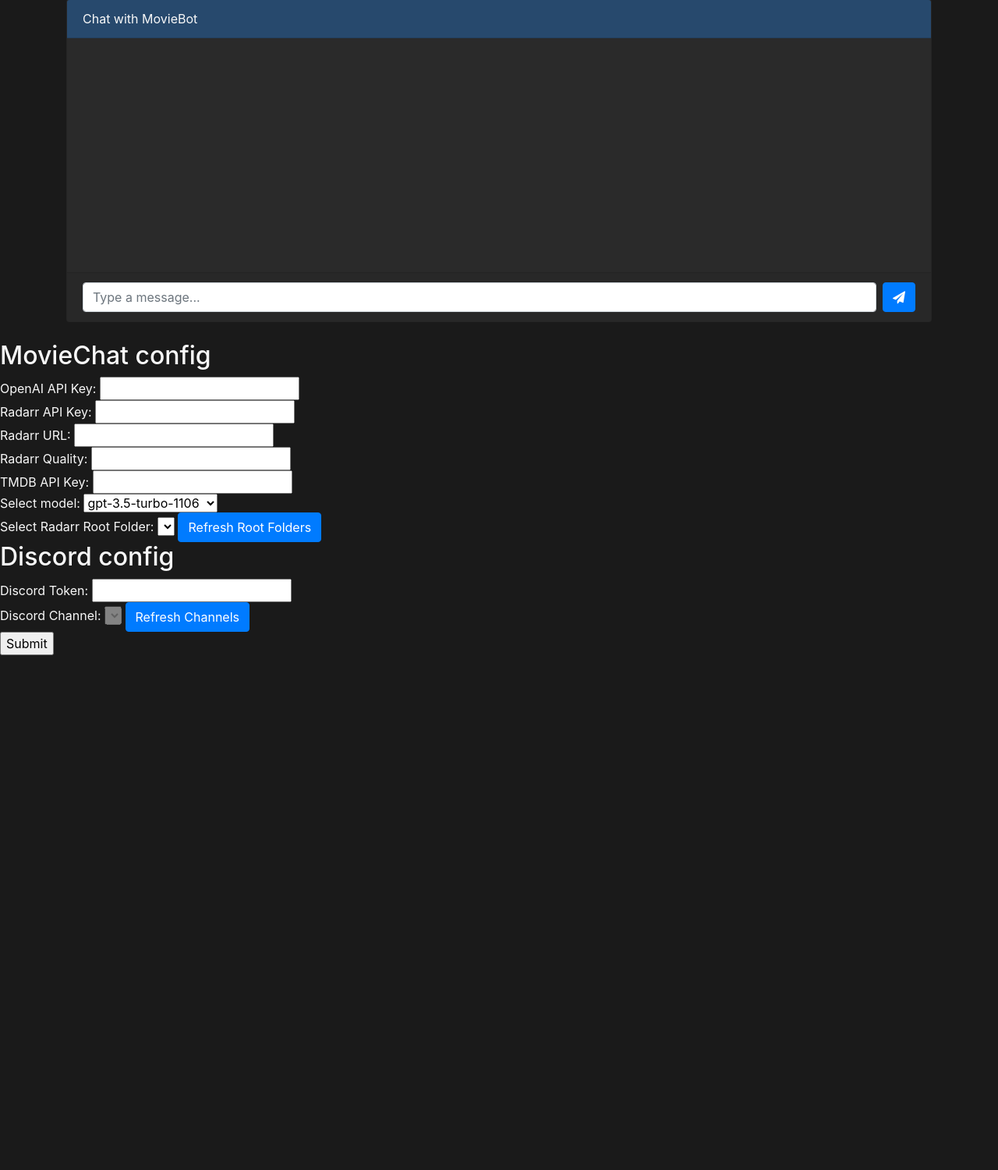
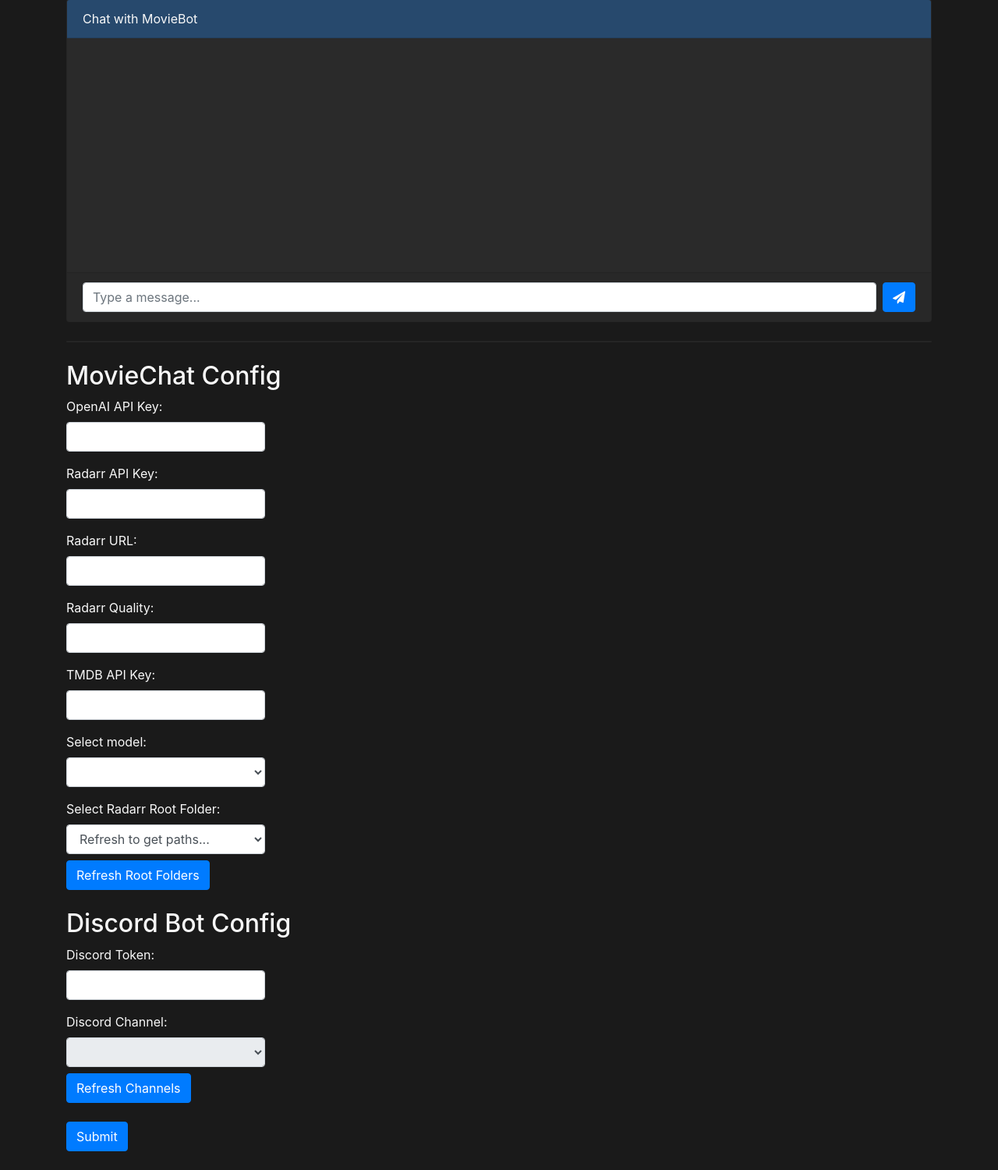
Before and after one commit to staythepath/moviechat, a Flask app: page / in a window 1280 px wide. Shown: the part 25-1525 px from the top of the page at 78% size. Before the commit the page ends 865 px from the top, so only its background shows below. Run offline with Flask 3, Linux system fonts and the light colour scheme; lists and menus that the app fills with data are empty; some libraries are stand-ins or nearby versions.

Commit message:
idk im tired

```diff
--- a/templates/index.html
+++ b/templates/index.html
@@ -252,29 +252,83 @@
         </div>
     </div>
 
-    <h2>MovieChat config</h2>
+   <div class="container my-4">
+    <div class="card">
+        <!-- Existing chat card code... -->
+    </div>
+
+    <h2 class="mt-4">MovieChat Config</h2>
     <form method="POST">
+        <div class="row mb-3">
+            <div class="col-md-3">
+                <label for="openai_api_key">OpenAI API Key:</label>
+                <input type="text" class="form-control" name="openai_api_key" id="openai_api_key" value="{{ config['openai_api_key'] }}">
+            </div>
+        </div>
+        <div class="row mb-3">
+            <div class="col-md-3">
+                <label for="radarr_api_key">Radarr API Key:</label>
+                <input type="text" class="form-control" name="radarr_api_key" id="radarr_api_key" value="{{ config['radarr_api_key'] }}" onblur="fetchRadarrRootFolders()">
+            </div>
+        </div>
+        <div class="row mb-3">
+            <div class="col-md-3">
+                <label for="radarr_url">Radarr URL:</label>
+                <input type="text" class="form-control" name="radarr_url" id="radarr_url" value="{{ config['radarr_url'] }}" onblur="fetchRadarrRootFolders()">
+            </div>
+        </div>
+        <div class="row mb-3">
+            <div class="col-md-3">
+                <label for="radarr_quality">Radarr Quality:</label>
+                <input type="text" class="form-control" name="radarr_quality" value="{{ config['radarr_quality'] }}">
+            </div>
+        </div>
+        <div class="row mb-3">
+            <div class="col-md-3">
+                <label for="tmdb_api_key">TMDB API Key:</label>
+                <input type="text" class="form-control" name="tmdb_api_key" value="{{ config['tmdb_api_key'] }}">
+            </div>
+        </div>
+        <div class="row mb-3">
+            <div class="col-md-3">
+                <label for="selected_model">Select model:</label>
+                <select class="form-control" name="selected_model">
+                    <!-- Options... -->
+                </select>
+            </div>
+        </div>
+        <div class="row mb-3">
+            <div class="col-md-3">
+                <label for="radarrRootFolder">Select Radarr Root Folder:</label>
+                <select class="form-control" name="radarr_root_folder" id="radarrRootFolder">
+                    <option disabled selected>Refresh to get paths...</option>
+                </select>
+                <button onclick="handleRefresh(event)" type='button' class="btn btn-primary mt-2">Refresh Root Folders</button>
+            </div>
+        </div>
+        <h2 class="mt-4">Discord Bot Config</h2>
+        <div class="row mb-3">
+            <div class="col-md-3">
+                <label for="discord_token">Discord Token:</label>
+                <input type="text" class="form-control" name="discord_token" id="discord_token" value="{{ config['discord_token'] }}" onchange="loadChannels()">
+            </div>
+        </div>
+        <div class="row mb-3">
+            <div class="col-md-3">
+                <label for="discord_channel">Discord Channel:</label>
+                <select class="form-control" id="discord_channel" name="discord_channel" disabled>
+                    <!-- Options... -->
+                </select>
+                <button onclick="refreshDiscordChannels()" type="button" class="btn btn-primary mt-2">Refresh Channels</button>
+            </div>
+        </div>
+        <div class="row">
+            <div class="col-md-3">
+                <input type="submit" class="btn btn-primary mt-2" value="Submit">
+            </div>
+        </div>
+    </form>
 
-
-        OpenAI API Key: <input type="text" name="openai_api_key" value="{{ config['openai_api_key'] }}"><br>
-        Radarr API Key: <input type="text" name="radarr_api_key" id="radarr_api_key" value="{{ config['radarr_api_key'] }}" onblur="fetchRadarrRootFolders()"><br>
-        Radarr URL: <input type="text" name="radarr_url" id="radarr_url" value="{{ config['radarr_url'] }}" onblur="fetchRadarrRootFolders()"><br>
-        Radarr Quality: <input type="text" name="radarr_quality" value="{{ config['radarr_quality'] }}"><br>
-        TMDB API Key: <input type="text" name="tmdb_api_key" value="{{ config['tmdb_api_key'] }}"><br>
-        Select model:
-        <select name="selected_model">
-            <option value="gpt-3.5-turbo-1106" {% if config['selected_model'] == 'gpt-3.5-turbo-1106' %} selected {% endif %}>gpt-3.5-turbo-1106</option>
-            <option value="gpt-4-1106-preview" {% if config['selected_model'] == 'gpt-4-1106-preview' %} selected {% endif %}>gpt-4-1106-preview</option>
-        </select><br>
-        <label for="radarrRootFolder">Select Radarr Root Folder:</label>
-        <select name="radarr_root_folder" id="radarrRootFolder" value="{{config['radarr_root_folder'] }}"></select>
-        <button onclick="handleRefresh(event)" type='button' class="btn btn-primary">Refresh Root Folders</button><br>
-
-        <h2>Discord config</h2>
-        Discord Token: <input type="text" name="discord_token" id="discord_token" value="{{ config['discord_token'] }}" onchange="loadChannels()"><br>
-        Discord Channel: <select id="discord_channel" name="discord_channel" disabled value="{{config[discord_channel]}}"></select>
-        <button onclick="refreshDiscordChannels()" type="button" class="btn btn-primary">Refresh Channels</button><br>
-        <input type="submit" value="Submit">
-    </form>
+</div>
 </body>
 </html>
```
